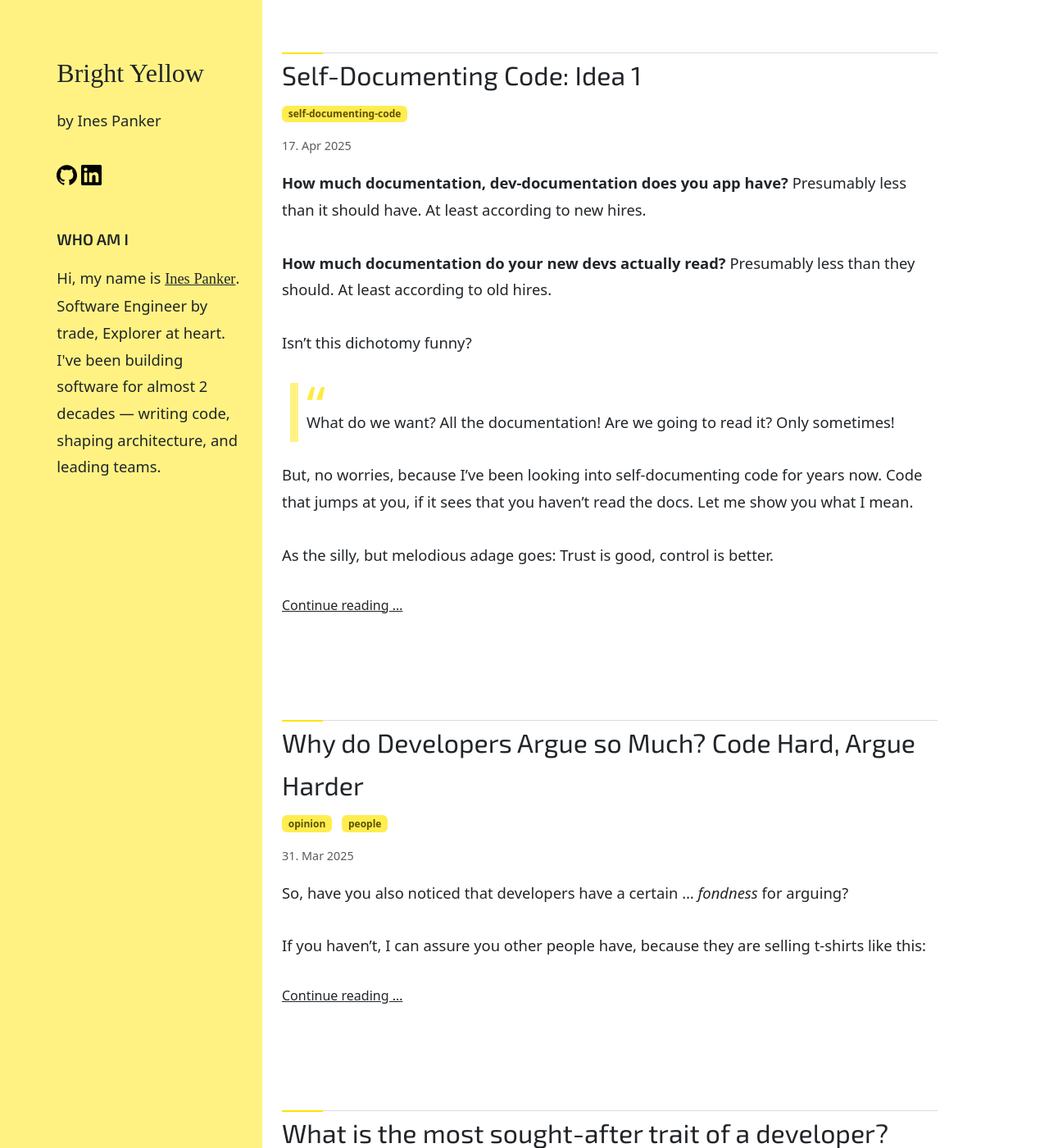
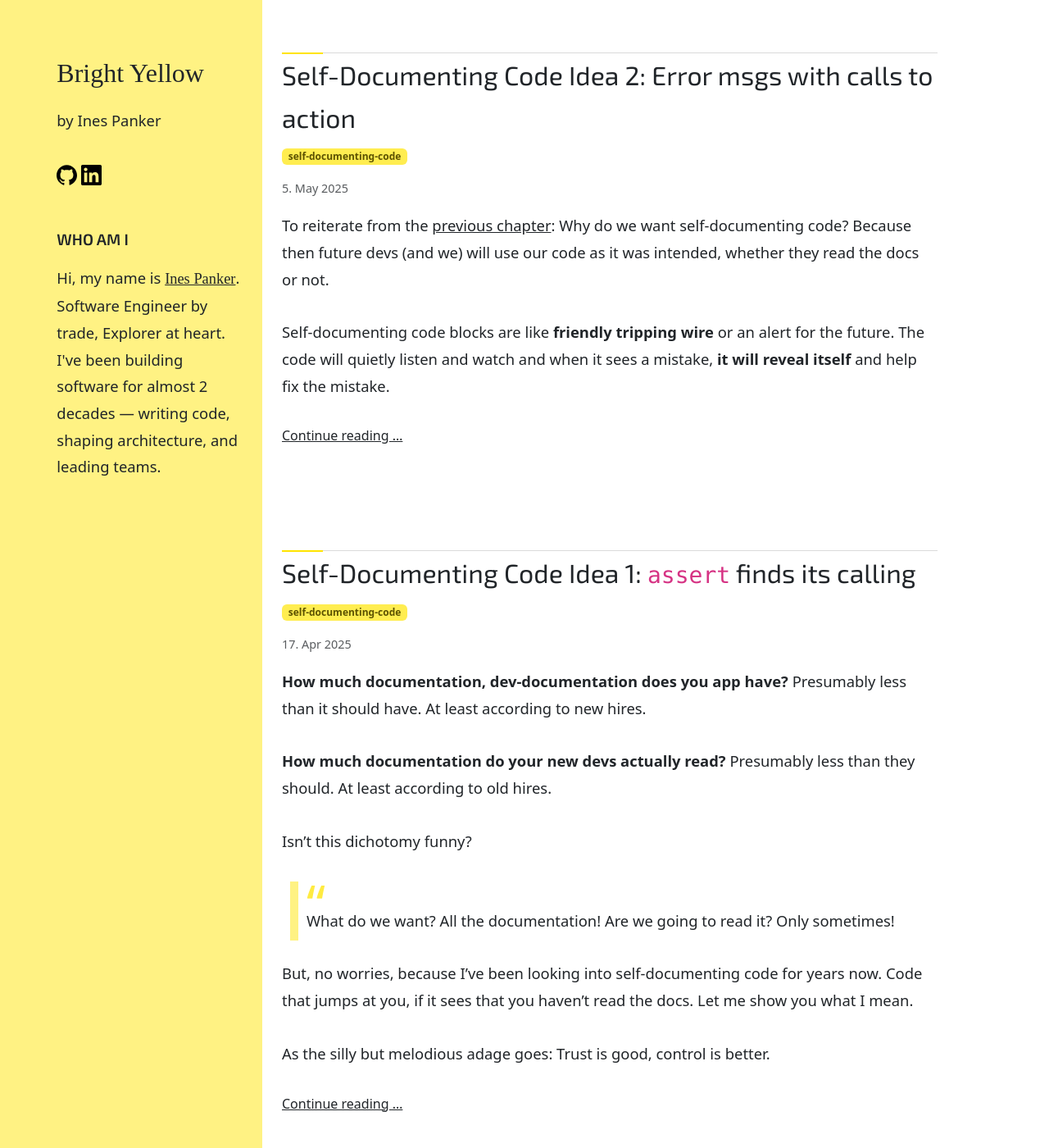
Before and after one commit to inesp/inesp.github.io, a Jekyll site: the page built from index.md, in a window 1280 px wide and 1400 px high. Shown: the whole window at 82% size. Built offline with Jekyll 4.4.1, drawn with Linux system fonts in a browser that asks for light colours; nearby versions of some CDN libraries; some web fonts are replaced; some of the changed lines change nothing that is shown.

Commit message:
Publish Self-Documenting Code Idea 2

````diff
--- a/_posts/2025-04-17-how-to-make-code-self-document-itself.md
+++ b/_posts/2025-04-17-how-to-make-code-self-document-itself.md
@@ -1,5 +1,5 @@
 ---
-title: "Self-Documenting Code: Idea 1"
+title: "Self-Documenting Code Idea 1: <code>assert</code> finds its calling"
 excerpt_separator: <!--more-->
 biblio:
   - title: "Python: The assert statement"
@@ -17,11 +17,11 @@ Isn't this dichotomy funny?
 
 But, no worries, because I've been looking into self-documenting code for years now. Code that jumps at you, if it sees that you haven't read the docs. Let me show you what I mean.
 
-As the silly, but melodious adage goes: Trust is good, control is better.
+As the silly but melodious adage goes: Trust is good, control is better.
 
 <!--more-->
 
-## Idea 1: Assert finally finds its calling
+## 💡 Idea 1: Assert finally finds its calling
 
 The `assert ...`-statements are a weird concept. Officially, they are supposed to be debugging aids, but in reality they are often active in production code, in the production environment.
 
@@ -220,6 +220,7 @@ def create_a_cloud_task(num_of_clouds: int) -> None:
 And that is how `assert` can be used to replace a bit of the documentation. Docs that are shown as errors are read much more often than docs that are neatly stored in `.md`-files.
 
 
-## Note on the side
+**Note on the side:** But, obviously, you can also just raise a `ValueError` or `TypeError` or `MyCustomException`. No need to specifically use `assert`-s. :smile:
 
-But, obviously, you can also just raise a `ValueError` or `TypeError` or `MyCustomException`. No need to specifically use `assert`-s. :smile:
+## Next chapter
+⏭️ [Self-Documenting Code Idea 2: Error msgs with calls to action]({% post_url 2025-05-05-self-documented-code-part-II %})
--- /dev/null
+++ b/_posts/2025-05-05-self-documented-code-part-II.md
@@ -0,0 +1,293 @@
+---
+title: "Self-Documenting Code Idea 2: Error msgs with calls to action"
+excerpt_separator: <!--more-->
+tags: self-documenting-code
+---
+
+To reiterate from the [previous chapter]({% post_url 2025-04-17-how-to-make-code-self-document-itself %}): Why do we want self-documenting code? Because then future devs (and we) will use our code as it was intended, whether they read the docs or not.
+
+Self-documenting code blocks are like **friendly tripping wire** or an alert for the future. The code will quietly listen and watch and when it sees a mistake, **it will reveal itself** and help fix the mistake.
+
+<!--more-->
+
+## Previous chapter
+⏮️ [Self-Documenting Code Idea 1: `assert` finds its calling]({% post_url 2025-04-17-how-to-make-code-self-document-itself %})
+
+In the previous chapter, we talked about using `assert`-s to kill new code even before it goes to production. Now we'll look at how to use error messages to help fix bugs that already made it to production.
+
+
+## 💡 Idea 2: Error messages with fixing instructions
+
+Errors logged in production have a certain level of **irritation** associated with them.
+
+This irritation can be ascribed to lots of reasons. It can stem from the slight feeling of **disgrace** that we feel when we see our own code being faulty. It can be caused by the **accumulated bitterness** of having to clean up after the subpar work of the same somebody else. It can be just the **dread** of having to confront, yet again, a bug that is just above your pay grade. It can also be just the annoyance that you have to stop working on a pleasant project and focus on this ... _thing_.
+
+Thus, **it's reasonable to assume that people will most often read our error messages while already feeling a little frustrated.**
+
+And so, we hit them with the most useful message like this: `ValueError: invalid value`. Just an awesomely precise message. Really helpful! 🤦
+
+Or maybe a message like this: `TypeError: unsupported operand type(s)    for +: 'int' and 'str'`. It looks better, but it still doesn't tell them if they need to change the `int` or the `str` to make the code work.
+
+Let's not do this, **let's lend a helping hand** (it will often be to ourselves) and write an error message that genuinely helps solve the problem. Sure, the bug might still be unsolvable and frustrating, but at least the messenger delivering it was friendly.
+
+## 💌 Dearest Mrs. Eleanor, I've noticed you’ve been having trouble with ...
+
+You can think of error messages as little emails that you are sending into the future.
+
+Help out the future developer! After all, it will probably be you.
+
+**Historically, error messages have all the charm of a brick wall; they were overly serious and overly general and mysteriously unhelpful.** But we don't have to stick to what worked in the olden days (if it ever really worked). We have the freedom and the opportunity to make our **error messages not just clearer and more specific, but even a little delightful**.
+
+When crafting a new error message, picture your future self staring at the screen, **irritated**.
+
+**What info would make that moment less miserable?** A description of the possible solutions. If we are already the messengers of bad news, might as well extend the delivery with the **steps to fix the problem** together with any other useful context info.
+{: .box}
+
+ Future-you will be eternally grateful.
+
+
+## Example 1: Listen and don't judge, but do call for help
+
+Our scenario: we have an app where users can create organizations. Each organization has an owner.
+
+Our problem: technically, an organization owner can "lose" their email address (don’t ask how, it just happens). But we’re not fans of silent partners, every org needs a designated email we can reach with notifications about problems. So, what do we do when there is no email?
+
+Solution: **we'll look for no-email passively and when we come across no-email, we'll give the dev precise instructions on what needs to happen next.**
+
+Code example:
+```py
+def send_email_about_abc(org: Organization) -> bool:
+    ...  # some code
+    org_owner_email: str | None = ...
+    if not org_owner_email:
+        #
+        # Our magic error-log:
+        #
+        # We don't:
+        # - raise an Exception nor
+        # - ignore that the email can be None!
+        #
+        # We handle the missing email and we give instructions
+        # to the developer on how to fix the problem.
+        #
+        logger.error(
+            f"Org {org} has no owner email. "
+            "Contact customer support on Slack channel #customer-support "
+            "and ask them to urgently get a valid email address for the org owner "
+            "and to tell them about this un-sent email message's content. "
+            "For billing purposes we always have valid contact info, they should have "
+            "no problem contacting the customer.",
+            extra={
+                "org": org,
+                "org_owner": org.owner,
+                "action": "sending email about ABC",
+                "org_history": org_history_link,
+                ...
+            },
+        )
+        return False
+    success = send_email(...)
+    return success
+```
+
+## Example 2: Handle `None` gracefully
+
+Our scenario: our app listens to some events and sends Slack notifications when those events happen. We record every sent Slack message in a database table.
+We have a Postgres table `slack_msgs` with a JSON column called `extra_data`. In this column we store data that should be in the form of one of our defined dataclasses: `RainData`, `OutOfYogurtData`, ... .
+
+Our problem: It can happen that he `extra_data` is corrupted and it doesn't fit into the right dataclass, what do we do?
+
+Solution: we log an error, but we also pretend the value is `None`, so the app doesn't brake.
+
+```py
+import dataclasses
+from datetime import datetime
+
+@dataclasses.dataclass
+class RainData:
+    rain_start: datetime
+    rain_end: datetime | None
+
+@dataclasses.dataclass
+class OutOfYogurtData:
+    yogurt_flavor: str
+
+class SlackMessage(Model):
+    ...
+    extra_data: dict[str, str] | None = None
+
+    def extra_data_obj(self) -> RainData | OutOfYogurtData | None:
+        # Take extra_data that is stored as dictionary / JSON in the database
+        # and transform it into a dataclass object, either RainData or OutOfYogurtData.
+        data_cls: type[RainData] | type[OutOfYogurtData] = ...
+        #
+        # Our magic error-log:
+        #
+        # We try to squeeze the dict into the dataclass, but we allow it to fail.
+        # Gracefully!
+        # Consequently, we will have to handle the return value `None` in every call
+        # to this function.
+        #
+        # We also explain what the most likely cause of the error is and how
+        # those should be fixed.
+        #
+        try:
+            extra_data = self.extra_data or {}
+            return data_cls(**extra_data)
+        except Exception as exc:
+            logger.error(
+                f"Could not transform 'extra_data' into {data_cls}. "
+                "The database data isn't compatible with the data-class, which means that "
+                "either (A) the data class has been modified recently "
+                "(ie: a new required field was added, a field was removed) "
+                "or (B) the data is corrupted. The solution is probably to make (and handle) "
+                "the problematic field(s) as optional or/and to run a migration script to fix the data. ",
+                exc_info=exc,
+                extra={
+                    "slack_msg": self,
+                    "extra_data": self.extra_data,
+                    "action": "transforming extra_data into dataclass",
+                    "data_cls": data_cls,
+                }
+            )
+            return None
+```
+
+## Example 3: Name me, I can't exist without a name
+
+Our scenario: we have a `contextmanager` called `start_transaction` that handles a DB transaction. It is called all over the place. But, when the transaction fails and we log the error, it is often hard to understand what exactly was being written to DB and why the write failed.
+
+Our solution: **require a mandatory argument `action_name` that describes the action that is being performed.**
+
+```py
+from contextlib import contextmanager
+from typing import Generator
+
+@contextmanager
+def start_transaction(
+    *,
+    #
+    # Our magic:
+    # The `action_desc` and `extra_log` arguments aren't technically
+    # required for the code to work. But they are required
+    # for the error msgs to be useful.
+    #
+    action_desc: str,
+    extra_log: dict | None = None
+) -> Generator[None, None, None]:
+    try:
+        ... # start DB transaction
+        yield
+        ... # commit DB transaction
+    except DBException as exc:
+        ... # rollback DB transaction
+        #
+        # Our magic error-log:
+        #
+        # Once this error happens, we will have all kinds of
+        # context info about the action that was being performed.
+        # Because this info was passed in as a mandatory argument.
+        #
+        logger.error(
+            f"DB transaction failed while performing action `{action_desc}`",
+            exc_info=exc,
+            stack_info=True,
+            extra={
+                "action_desc": action_desc,
+                **(extra_log or {})
+            },
+        )
+
+# -------------------------------------
+# How it is used:
+#
+with start_transaction(
+    action_desc="Creating a new user",
+    extra_log={"org_id": org.id, "user_email": user.email}
+):
+    pass
+
+# Or even:
+#
+with start_transaction(
+    action_desc=f"Creating a new user with email {user.email} in {org.id}",
+):
+    pass
+
+```
+
+
+## Example 4: What feature flag?
+
+Our scenario: we have a fancy feature that is enabled only for some organizations. To enable it for Org ABC, a feature flag needs to be set to `True`. But how do we tell people which feature flag?
+
+Solution: **log the skipping over some organizations and mention the flag that controls it.**
+
+```py
+def send_slack_msg(org, ...) -> bool:
+    if STOP_SENDING_SLACK_MSGS(org):
+        #
+        # Our magic:
+        #
+        # We could skip the whole log-msg, but then how will support know that we
+        # did try sending the Slack msg for org Z, but this functionality is
+        # disabled for them?
+        # Even nicer is the fact that we tell exactly which feature flag
+        # needs to be changed, if we want to enable this feature for this org.
+        #
+        logger.warning(
+            f"Aborting sending of Slack msg ABC. ABC is disabled for {org=} "
+            f"with the feature flag `STOP_SENDING_SLACK_MSGS`",
+            extra={
+                "org_id": org_id,
+                "org_billing_plan": org.billing_plan.slug,
+                "flag": "http://www............../STOP_SENDING_SLACK_MSGS",
+            },
+        )
+        return False
+    ...
+```
+
+## Example 5: Progress bar in logs
+
+Our scenario: we are sending some documents to ElasticSearch. Sometimes it's only a few documents, other times it is many documents, and thus this indexing can take hours.
+
+Problem: we want to know how far along the indexing is. We can see the past logs, but we have no idea how many more documents need to be indexed.
+
+Solution: **add a prefix to the logs that acts as a progress bar.** Once you have this, it is even possible to index documents in parallel and still know how many more need to be done.
+
+Code:
+```py
+
+def index_documents_in_batches():
+
+    documents: list[Doc] = ....
+
+    batches: list[list[Doc]] = create_batceh_of_documents(documents, batch_size=100)
+    num_of_batches: int = count(batches)
+
+    for i, one_batch in enumerate(batches):
+        #
+        # Our magic:
+        #
+        # We prefix every log with the number of the batch, ie. batch 1/15, 12/10300, ...
+        # And if we see we the action has been running for 5 mins and is at 50/100,
+        # we know it needs about 5 more mins to be done.
+        # We can also setup async indexing via Celery tasks and watch only the
+        # log msg 'Finished indexing batch' and look at the batch-numbers
+        # as they are rolling in.
+        #
+        prefix = f"{i+1}/{num_of_batches}"  # this will be 1/15, 2/15, ... 15/15
+        logger.info(f"{prefix}: Starting to index batch")
+        ...
+        logger.info(f"{prefix}: Finished indexing batch")
+```
+
+## Conclusion
+
+There is a lot you can communicate in error messages and other logs.
+
+When something takes an unexpected turn, devs often go check the logs. They will read the logs, thus you should communicate via the logs.
+
+## Next
+⏭️ To be continued...
````
